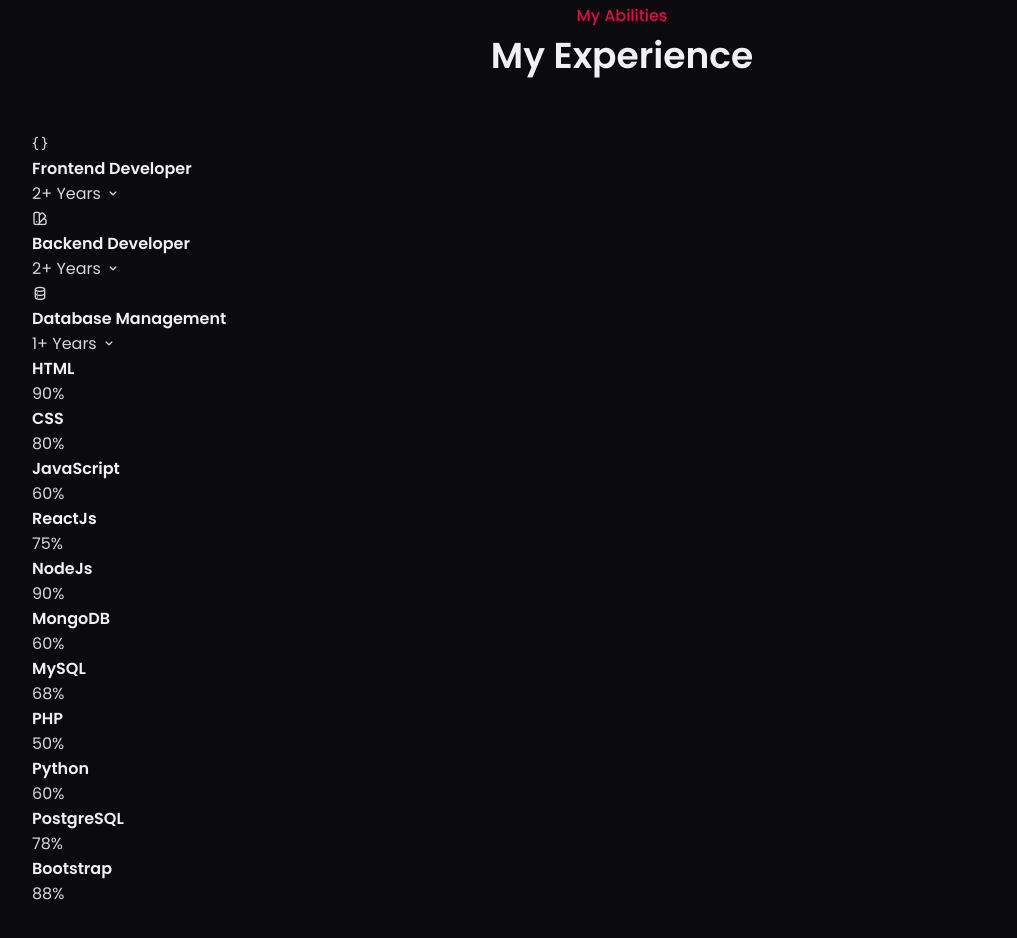
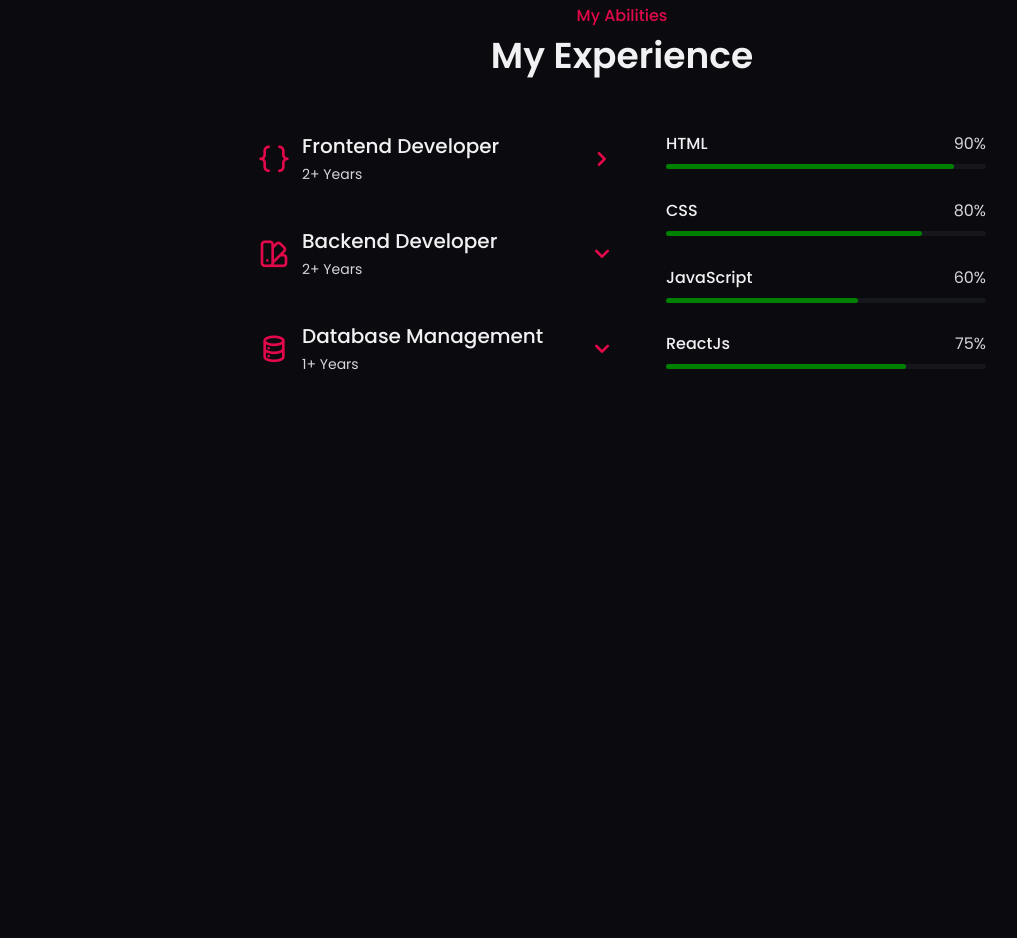
Before and after one commit to MSUMBA-art/old-js-portfolio, a plain HTML site: page index.html in a window 1280 px wide. Shown: the part 2472-3410 px from the top of the page, without its empty margins (68-1085 px from the left). After the commit the page ends 2880 px from the top, so only its background shows below. Drawn offline with nearby package versions, Linux system fonts and the light colour scheme.

Commit message:
done skills section mark-up, css and js

```diff
--- a/assets/css/styles.css
+++ b/assets/css/styles.css
@@ -290,7 +290,7 @@
 .home-social-link {
   font-size: 1.08rem;
   color: var(--text-color);
-  transition: .3s;
+  transition: 0.3s;
 }
 
 .home-social-link:hover {
@@ -410,13 +410,13 @@
 .about-info {
   display: grid;
   grid-template-columns: repeat(3, 140px);
-  column-gap: .5rem;
+  column-gap: 0.5rem;
   margin-bottom: var(--mb-3);
 }
 
 .about-box {
   text-align: center;
-  border-radius: .25rem;
+  border-radius: 0.25rem;
   padding: 1rem 1.5rem;
   background-color: var(--box-color);
 }
@@ -459,10 +459,10 @@
 }
 
 .timeline-item::before {
-        content: '';
+  content: "";
   width: 1px;
   position: absolute;
-        left: .48rem;
+  left: 0.48rem;
   top: 0;
   height: 100%;
   background-color: var(--skin-color);
@@ -477,7 +477,7 @@
   border: 2.3px solid var(--skin-color);
   border-radius: 50%;
   background-color: var(--skin-color);
-        transition: .3s;
+  transition: 0.3s;
 }
 
 .timeline-item:hover .circle-dot {
@@ -498,15 +498,92 @@
 .timeline-date {
   display: flex;
   align-items: center;
-        column-gap: .4rem;
+  column-gap: 0.4rem;
   font-size: var(--small-font-size);
   color: var(--skin-color);
 }
 
+/* ======== Skills Section ========  */
+.skills-container {
+  grid-template-columns: 360px 320px;
+  column-gap: 3rem;
+  justify-content: center;
+}
 
+.skills-header {
+  display: flex;
+  align-items: center;
+  cursor: pointer;
+}
 
+.skills-header:not(:last-child) {
+  margin-bottom: var(--mb-2-5);
+}
 
+.skills-icon,
+.skills-arrow {
+  font-size: 2rem;
+  color: var(--skin-color);
+}
 
+.skills-icon {
+  margin-right: var(--mb-0-75);
+}
+
+.skills-title {
+  font-size: var(--h3-font-size);
+  font-weight: var(--font-medium);
+}
+
+.skills-subtitle {
+  font-size: var(--small-font-size);
+}
+
+.skills-arrow {
+  margin-left: auto;
+}
+
+.skills-active .skills-arrow {
+  transform: rotate(-90deg);
+ transition: .3s;
+}
+
+.skills [data-content] {
+  display: none;
+}
+
+.skills-active[data-content] {
+  display: block;
+}
+
+.skill-list {
+  row-gap: 1.8rem;
+}
+
+.skills-titles {
+ display: flex;
+ justify-content: space-between;
+ margin-bottom: var(--mb-0-5);
+}
+
+.skills-name {
+  font-size: var(--normal-font-size);
+  font-weight: var(--font-medium);
+}
+
+.skills-bar, .skills-percent {
+  height: 5px;
+  border-radius: .25rem;
+}
+
+.skills-bar {
+  background-color: var(--box-color);
+}
+
+.skills-percent {
+  display: block;
+  background-color: green;
+}
 
 /* .section-subtitle {
   display: block;
--- a/assets/js/main.js
+++ b/assets/js/main.js
@@ -0,0 +1,27 @@
+
+
+
+
+
+
+// =========== SKILLS TABS =========
+const tabs = document.querySelectorAll('[data-target]'),
+    tabContent = document.querySelectorAll('[data-content]')
+
+tabs.forEach(tab => {
+    tab.addEventListener("click", () => {
+        const target = document.querySelector(tab.dataset.target)
+
+        tabContent.forEach(tabContents => {
+            tabContents.classList.remove("skills-active")
+        })
+
+        target.classList.add('skills-active')
+
+         tabs.forEach((tab) => {
+           tab.classList.remove('skills-active');
+         });
+
+         tab.classList.add('skills-active');
+        })
+    })
--- a/index.html
+++ b/index.html
@@ -247,46 +247,44 @@
 
             <div class="skills-container container grid">
                 <div class="skills-tabs">
-                    <div class="skills-header">
+                    <div class="skills-header skills-active" data-target="#frontend">
                         <i class="uil uil-brackets-curly skills-icon"></i>
 
                         <div>
                             <h1 class="skills-title">Frontend Developer</h1>
                             <span class="skills-subtitle">2+ Years</span>
+                        </div>
 
-                            <i uil class="uil-angle-down skills-arrow"></i>
-                        </div>
+                         <i uil class="uil-angle-down skills-arrow"></i>
                     </div>
 
 
 
-                    <div class="skills-header">
+                    <div class="skills-header" data-target="#backend">
                         <i class="uil uil-swatchbook skills-icon"></i>
 
                         <div>
                             <h1 class="skills-title">Backend Developer</h1>
                             <span class="skills-subtitle">2+ Years</span>
+                        </div>
 
-                            <i uil class="uil-angle-down skills-arrow"></i>
-                        </div>
+                        <i uil class="uil-angle-down skills-arrow"></i>
                     </div>
 
-
-
-                    <div class="skills-header">
+                    <div class="skills-header" data-target="#database">
                         <i class="uil uil-database skills-icon"></i>
 
                         <div>
                             <h1 class="skills-title">Database Management</h1>
                             <span class="skills-subtitle">1+ Years</span>
+                        </div>
 
-                            <i uil class="uil-angle-down skills-arrow"></i>
-                        </div>
+                         <i uil class="uil-angle-down skills-arrow"></i>
                     </div>
                 </div>
 
                 <div class="skills-content">
-                    <div class="skills-group">
+                    <div class="skills-group skills-active" data-content id="frontend">
                         <div class="skill-list grid">
                             <div class="skills-data">
                                 <div class="skills-titles">
@@ -334,7 +332,7 @@
                         </div>
                     </div>
 
-                     <div class="skills-group">
+                     <div class="skills-group" data-content id="backend">
                          <div class="skill-list grid">
                              <div class="skills-data">
                                  <div class="skills-titles">
@@ -371,7 +369,7 @@
                          </div>
                      </div>
 
-                     <div class="skills-group">
+                     <div class="skills-group" data-content id="database">
                          <div class="skill-list grid">
                              <div class="skills-data">
                                  <div class="skills-titles">
@@ -424,6 +422,8 @@
             </div>
         </section>
 
+        <!-- ========== Work =========  -->
+
 
 
     </main>
```
Lines whose indentation alone changed are shown as unchanged.
